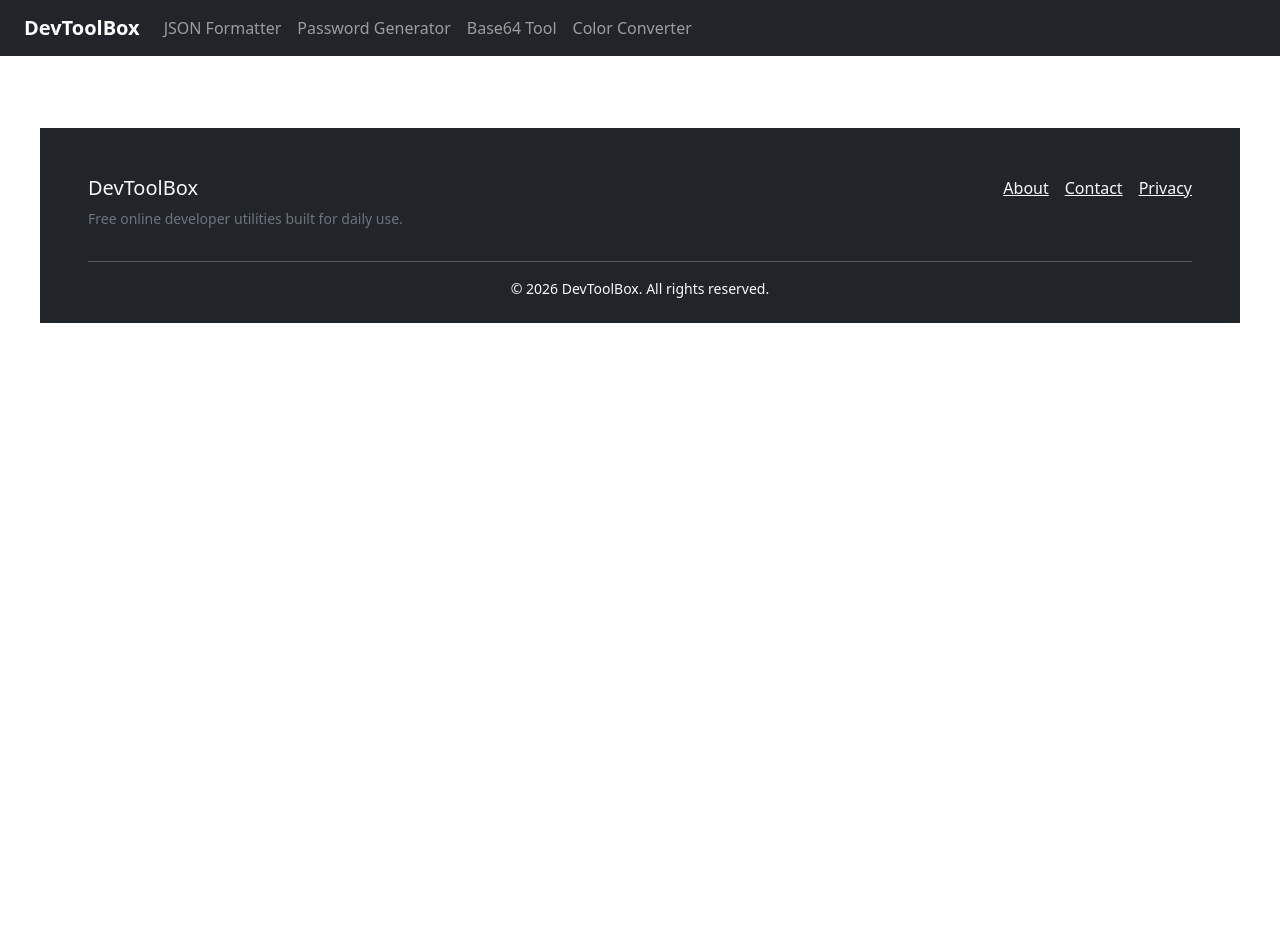
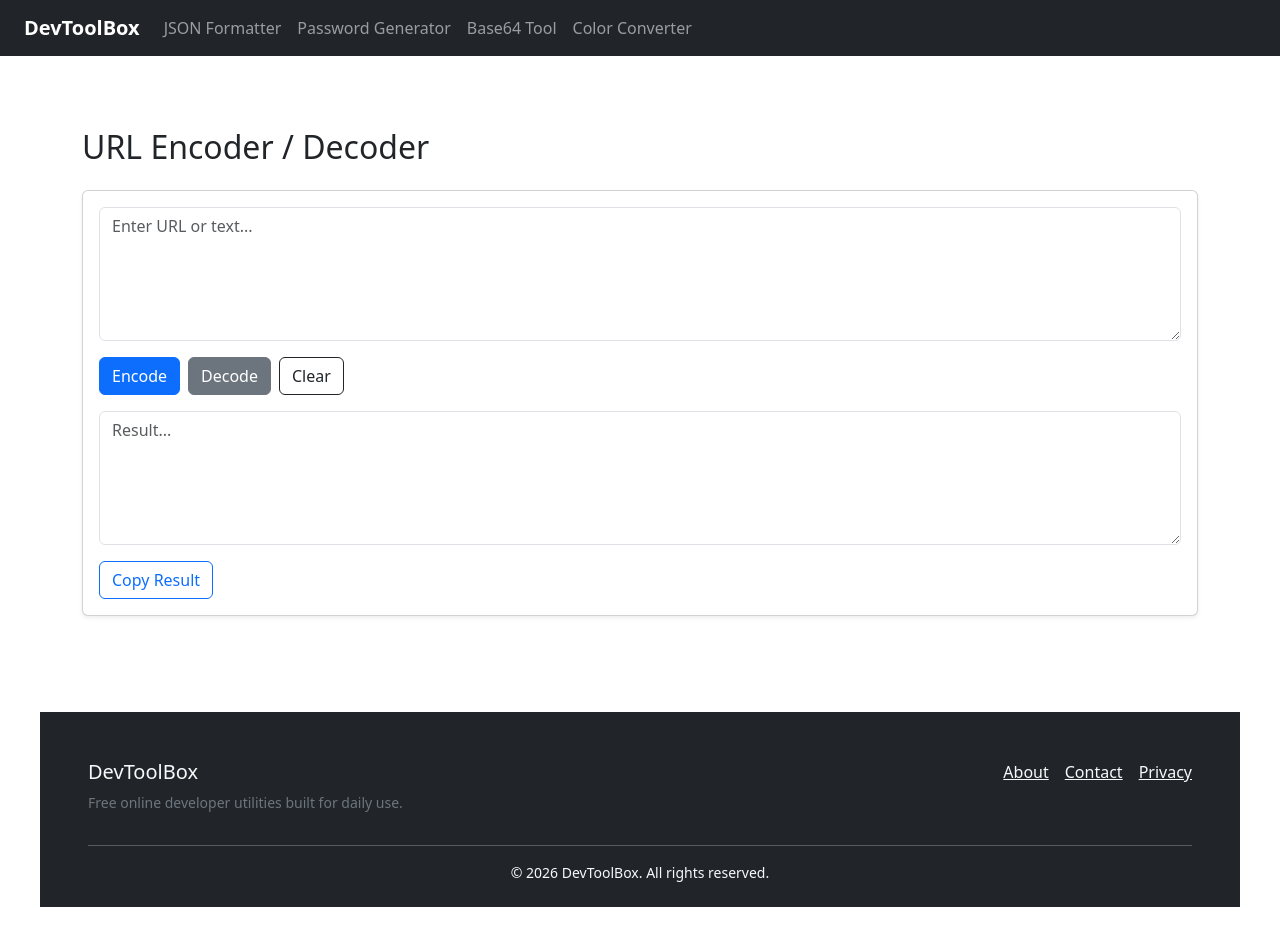
Before and after one commit to Jinesh03dabhi/devtoolbox, a React (Vite) app in the folder devtoolbox/: page /url-encoder-decoder in a window 1280 px wide. Before the commit the page ends 856 px from the top, so only its background shows below. Built offline with nearby package versions, Linux system fonts and the light colour scheme.

Commit message:
Added URL Encoder Decoder tool

```diff
--- a/devtoolbox/src/App.jsx
+++ b/devtoolbox/src/App.jsx
@@ -9,6 +9,7 @@ import Privacy from "./page/Privacy";
 import About from "./page/About";
 import Contact from "./page/Contact";
 import Footer from "./components/Footer";
+import UrlTool from "./page/tools/UrlTool";
 
 
 
@@ -31,6 +32,7 @@ function App() {
             <Route path="/privacy" element={<Privacy />} />
             <Route path="/about" element={<About />} />
             <Route path="/contact" element={<Contact />} />
+            <Route path="/url-encoder-decoder" element={<UrlTool />} />
 
           </Routes>
           <Footer />
--- a/devtoolbox/src/page/Home.jsx
+++ b/devtoolbox/src/page/Home.jsx
@@ -70,6 +70,19 @@ export default function Home() {
           </Link>
         </div>
 
+        <div className="col-md-6 col-lg-6">
+          <Link to="/url-encoder-decoder" className="text-decoration-none text-dark">
+            <div className="card shadow-sm h-100 hover-shadow">
+              <div className="card-body">
+                <h5>URL Encoder / Decoder</h5>
+                <p className="text-muted">
+                  Encode and decode URLs instantly.
+                </p>
+              </div>
+            </div>
+          </Link>
+        </div>
+
 
 
       </div>
--- /dev/null
+++ b/devtoolbox/src/page/tools/UrlTool.jsx
@@ -0,0 +1,79 @@
+import { useState } from "react";
+
+export default function UrlTool() {
+  const [input, setInput] = useState("");
+  const [output, setOutput] = useState("");
+
+  const encodeUrl = () => {
+    try {
+      setOutput(encodeURIComponent(input));
+    } catch {
+      setOutput("Encoding error");
+    }
+  };
+
+  const decodeUrl = () => {
+    try {
+      setOutput(decodeURIComponent(input));
+    } catch {
+      setOutput("Decoding error");
+    }
+  };
+
+  const clearAll = () => {
+    setInput("");
+    setOutput("");
+  };
+
+  const copyOutput = async () => {
+    if (!output) return;
+    await navigator.clipboard.writeText(output);
+  };
+
+  return (
+    <div className="container py-5">
+      <h2 className="mb-4">URL Encoder / Decoder</h2>
+
+      <div className="card shadow-sm">
+        <div className="card-body">
+
+          <textarea
+            className="form-control mb-3"
+            rows="5"
+            placeholder="Enter URL or text..."
+            value={input}
+            onChange={(e) => setInput(e.target.value)}
+          />
+
+          <div className="d-flex gap-2 mb-3">
+            <button className="btn btn-primary" onClick={encodeUrl}>
+              Encode
+            </button>
+            <button className="btn btn-secondary" onClick={decodeUrl}>
+              Decode
+            </button>
+            <button className="btn btn-outline-dark" onClick={clearAll}>
+              Clear
+            </button>
+          </div>
+
+          <textarea
+            className="form-control"
+            rows="5"
+            placeholder="Result..."
+            value={output}
+            readOnly
+          />
+
+          <button
+            className="btn btn-outline-primary mt-3"
+            onClick={copyOutput}
+          >
+            Copy Result
+          </button>
+
+        </div>
+      </div>
+    </div>
+  );
+}
```
Also changed, not shown: 1 other file (tests, documents, lock files or other folders).
